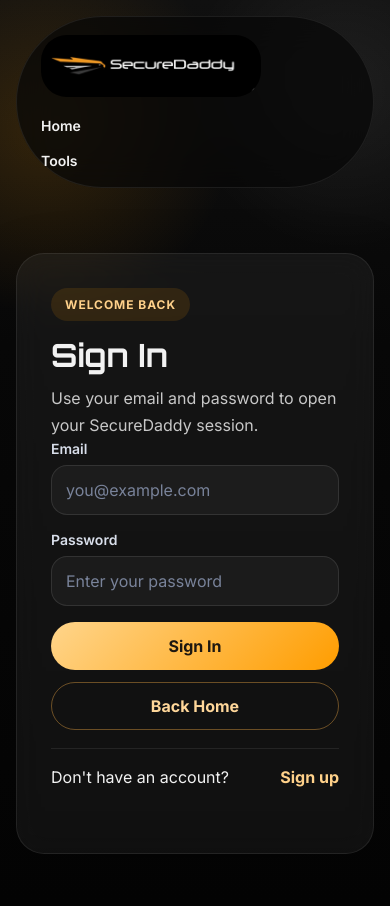
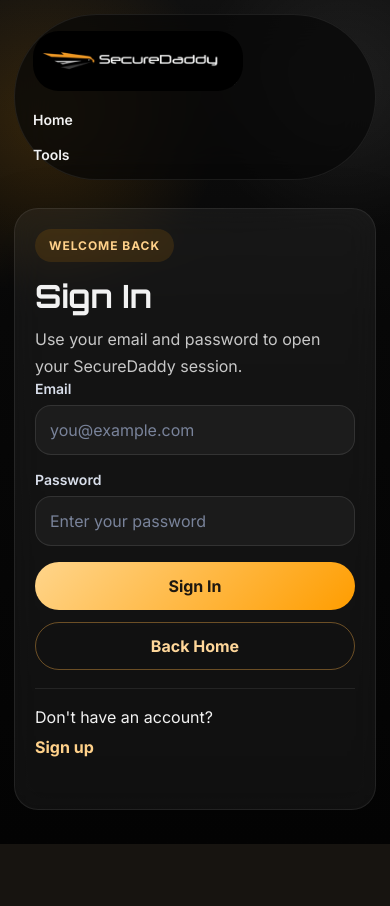
Before and after one commit to Yashwanthsai97/SECURE-DADDY, a Flask app: page /signin in a window 390 px wide. After the commit the page ends 844 px from the top, so only its background shows below. Run offline with Flask 3, Linux system fonts and the light colour scheme.

Commit message:
Improve mobile responsiveness across site layouts

```diff
--- a/templates/signin.html
+++ b/templates/signin.html
@@ -29,7 +29,7 @@
 
         body {
             min-height: 100vh;
-            padding: 24px;
+            padding: 0;
             color: var(--text);
             font-family: "Inter", sans-serif;
             background:
@@ -50,8 +50,9 @@
         }
 
         .page {
-            max-width: 1240px;
+            width: min(100%, 1400px);
             margin: 0 auto;
+            padding: 18px 20px 40px;
         }
 
         .topbar {
@@ -659,13 +660,27 @@
         }
 
         @media (max-width: 720px) {
-            body {
-                padding: 16px;
+            .page {
+                padding: 14px 14px 34px;
             }
 
             .topbar {
                 flex-direction: column;
                 align-items: flex-start;
+                padding: 16px 18px;
+            }
+
+            .brand img {
+                width: 210px;
+            }
+
+            .links,
+            .auth-shell {
+                width: 100%;
+            }
+
+            .auth-shell {
+                min-height: auto;
             }
 
             .tabs,
@@ -681,6 +696,33 @@
             .pill {
                 width: 100%;
                 max-width: none;
+            }
+
+            .links a,
+            .auth-card {
+                width: 100%;
+            }
+
+            .auth-card,
+            .sidebar,
+            .settings-panel {
+                padding: 20px;
+                border-radius: 24px;
+            }
+
+            .avatar-frame {
+                width: 88px;
+                height: 88px;
+                border-radius: 24px;
+            }
+
+            .preview-box {
+                min-height: 220px;
+            }
+
+            .switch-row {
+                flex-direction: column;
+                align-items: flex-start;
             }
         }
     </style>
```
Also changed, not shown: static/main_page.css (+56 -4 lines), static/tool_interface.css (+58 -0 lines), templates/pdf-tool.html (+24 -10 lines).
